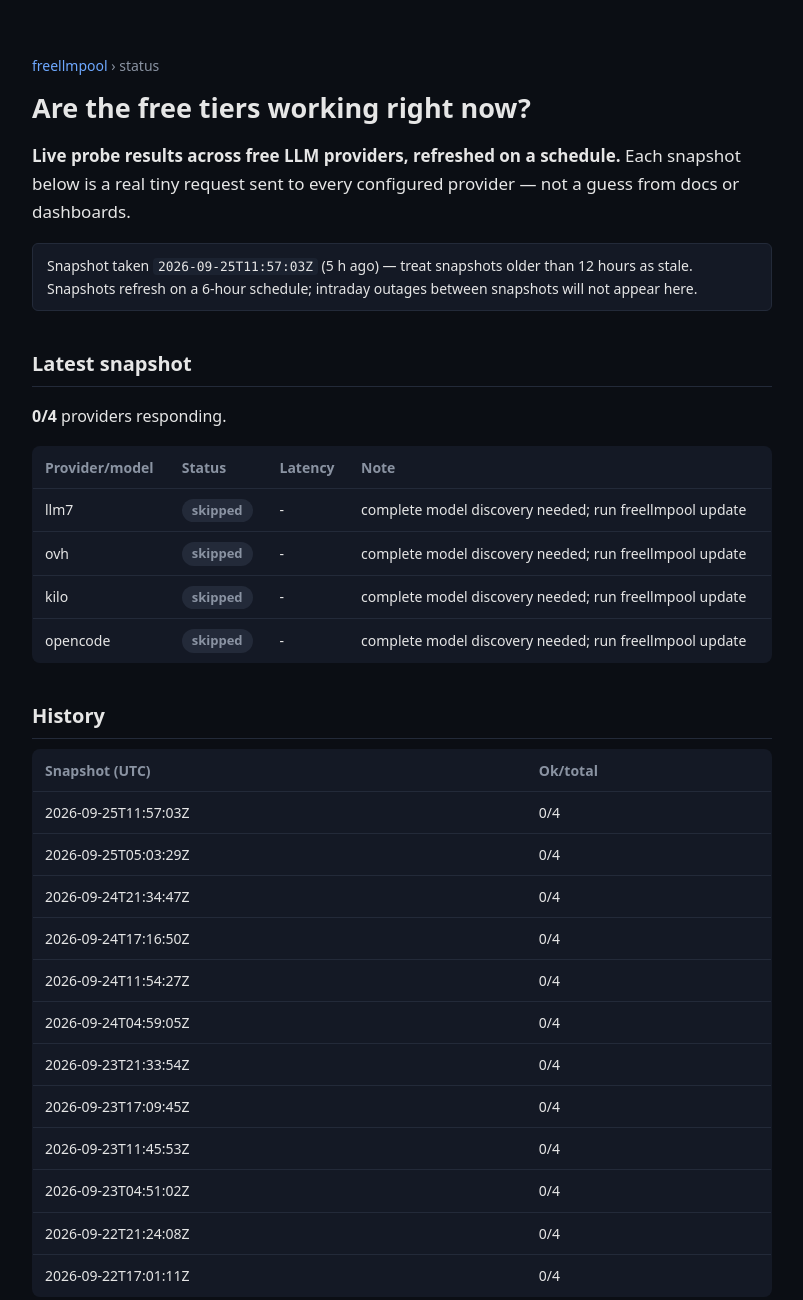
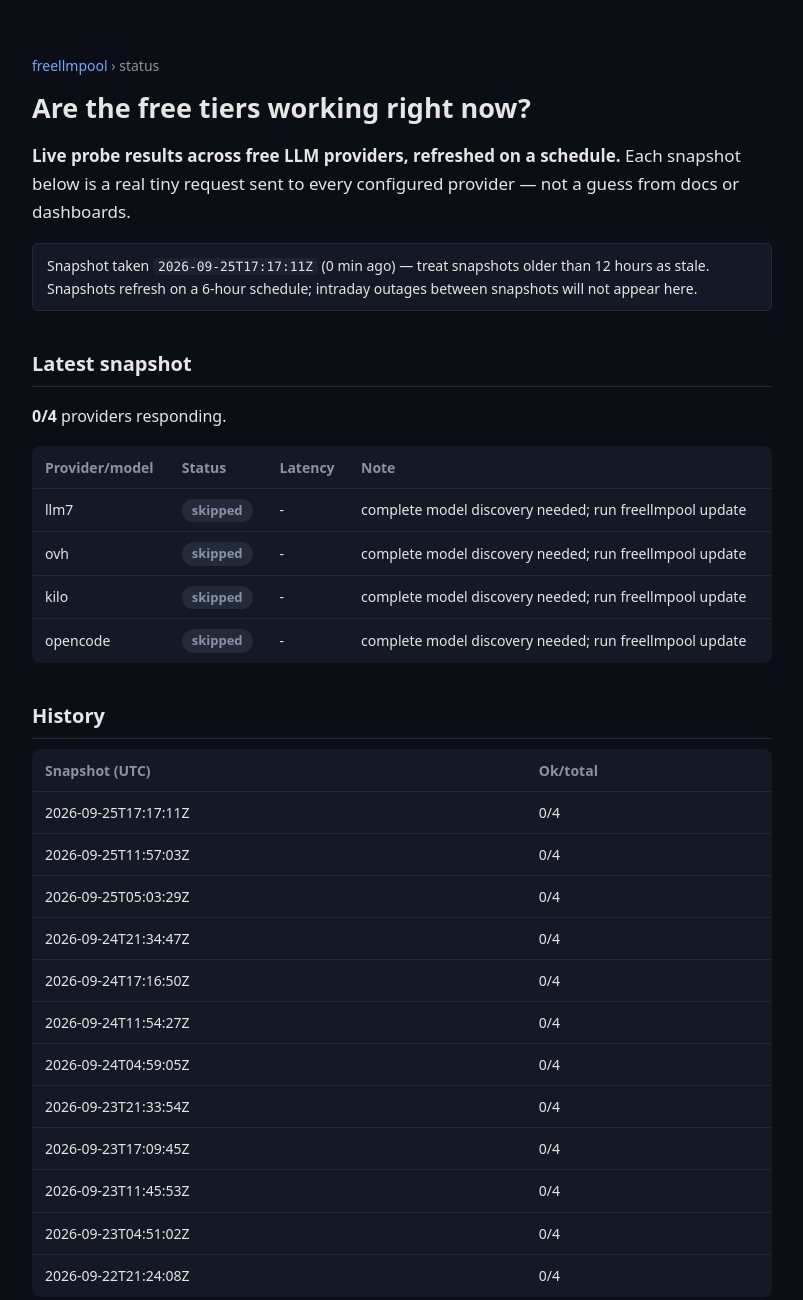
Before and after one commit to pauljones0/freellmpool, a plain HTML site: page docs/free-tier-status.html in a window 1280 px wide. Shown: the top 1300 px of the page, without its empty margins (238-1041 px from the left). Drawn offline with Linux system fonts and the light colour scheme.

Commit message:
chore: refresh free-tier status snapshot

```diff
--- a/docs/free-tier-status.html
+++ b/docs/free-tier-status.html
@@ -49,7 +49,7 @@
 schedule.</strong> Each snapshot below is a real tiny request sent to every configured
 provider — not a guess from docs or dashboards.</p>
 
-<div class="note" id="stale">Snapshot taken <code>2026-09-25T11:57:03Z</code>
+<div class="note" id="stale">Snapshot taken <code>2026-09-25T17:17:11Z</code>
 <span id="age"></span> — treat snapshots older than 12 hours as stale. Snapshots refresh
 on a 6-hour schedule; intraday outages between snapshots will not appear here.</div>
 
@@ -66,6 +66,7 @@
 <h2>History</h2>
 <table>
 <tr><th>Snapshot (UTC)</th><th>Ok/total</th></tr>
+<tr><td>2026-09-25T17:17:11Z</td><td class="num">0/4</td></tr>
 <tr><td>2026-09-25T11:57:03Z</td><td class="num">0/4</td></tr>
 <tr><td>2026-09-25T05:03:29Z</td><td class="num">0/4</td></tr>
 <tr><td>2026-09-24T21:34:47Z</td><td class="num">0/4</td></tr>
@@ -77,7 +78,6 @@
 <tr><td>2026-09-23T11:45:53Z</td><td class="num">0/4</td></tr>
 <tr><td>2026-09-23T04:51:02Z</td><td class="num">0/4</td></tr>
 <tr><td>2026-09-22T21:24:08Z</td><td class="num">0/4</td></tr>
-<tr><td>2026-09-22T17:01:11Z</td><td class="num">0/4</td></tr>
 </table>
 <p class="tag">Machine-readable: <a href="status-history.json">status-history.json</a>
 (schema v1).</p>
@@ -89,7 +89,7 @@
 <script>
 (function() {
   var el = document.getElementById("age");
-  var taken = Date.parse("2026-09-25T11:57:03Z");
+  var taken = Date.parse("2026-09-25T17:17:11Z");
   if (!el || isNaN(taken)) return;
   var mins = Math.max(0, Math.round((Date.now() - taken) / 60000));
   var label = mins < 90 ? mins + " min ago" : Math.round(mins / 60) + " h ago";
```
Also changed, not shown: docs/status-history.json (+31 -31 lines).
